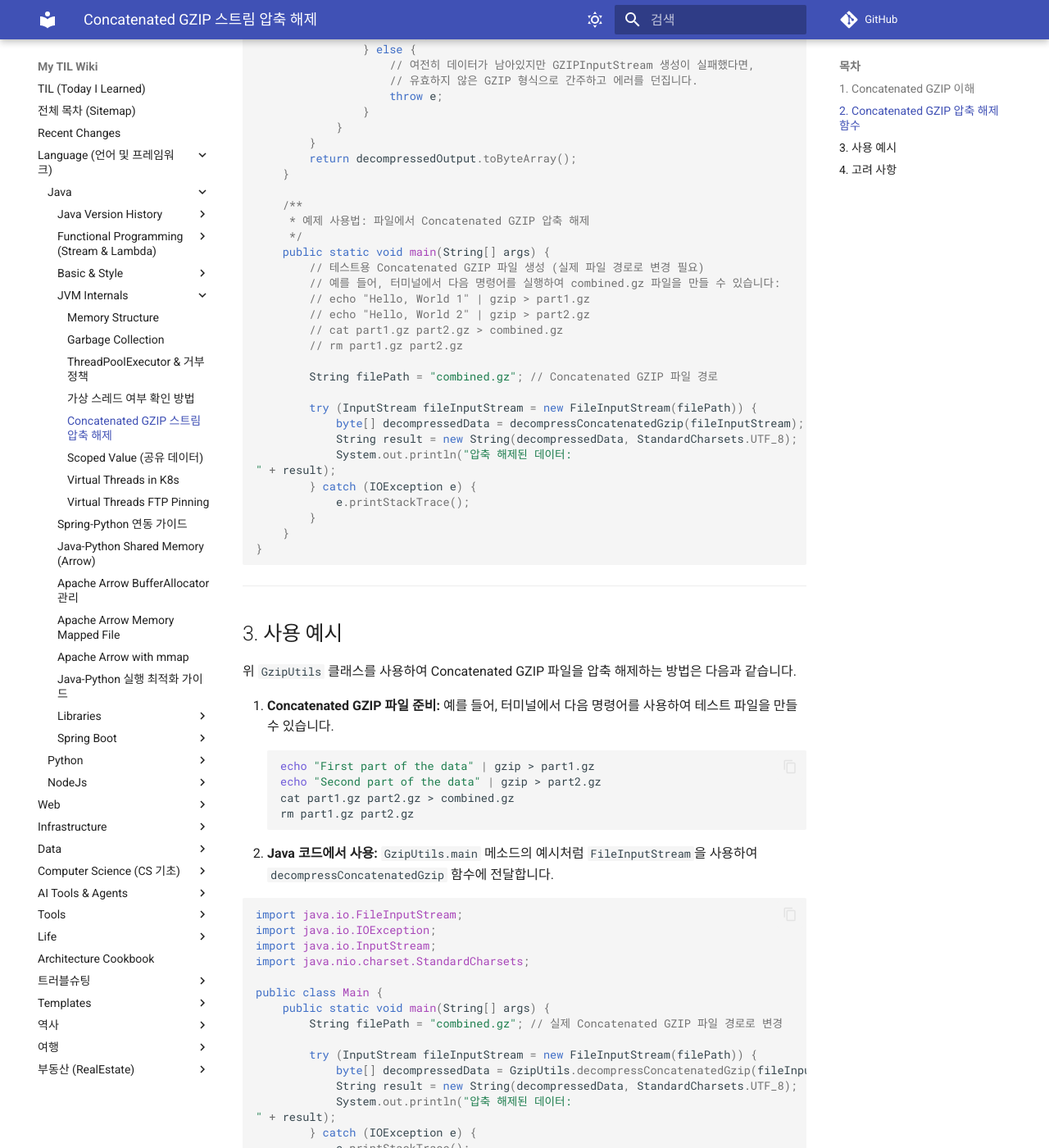
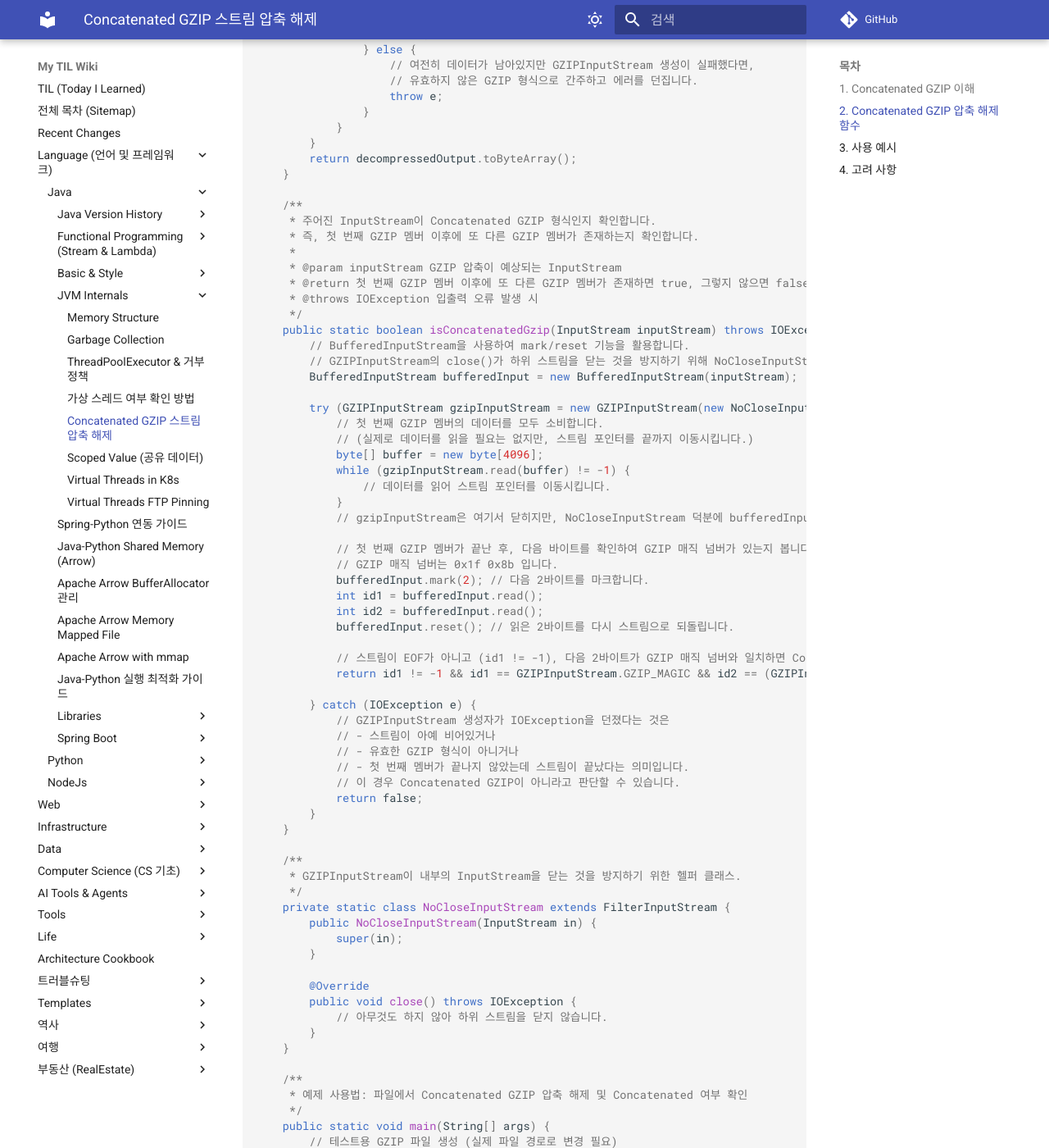
Before and after one commit to DevDooly/TIL, an MkDocs documentation site: the page built from docs/Language/Java/Concatenated_Gzip_Decompression.md, in a window 1280 px wide and 1400 px high, scrolled down 1811 px. Shown: the whole window at 82% size. Built offline with MkDocs 1.6.1 and Material for MkDocs 9.7.7, drawn with Linux system fonts in a browser that asks for light colours; comment, search, counter and statistics services are not loaded; some of the changed text lies outside the part shown.

Commit message:
docs: Java Concatenated GZIP 압축 해제 및 검사 메서드 업데이트

````diff
--- a/docs/Language/Java/Concatenated_Gzip_Decompression.md
+++ b/docs/Language/Java/Concatenated_Gzip_Decompression.md
@@ -82,26 +82,99 @@ public class GzipUtils {
     }
 
     /**
-     * 예제 사용법: 파일에서 Concatenated GZIP 압축 해제
+     * 주어진 InputStream이 Concatenated GZIP 형식인지 확인합니다.
+     * 즉, 첫 번째 GZIP 멤버 이후에 또 다른 GZIP 멤버가 존재하는지 확인합니다.
+     *
+     * @param inputStream GZIP 압축이 예상되는 InputStream
+     * @return 첫 번째 GZIP 멤버 이후에 또 다른 GZIP 멤버가 존재하면 true, 그렇지 않으면 false
+     * @throws IOException 입출력 오류 발생 시
+     */
+    public static boolean isConcatenatedGzip(InputStream inputStream) throws IOException {
+        // BufferedInputStream을 사용하여 mark/reset 기능을 활용합니다.
+        // GZIPInputStream의 close()가 하위 스트림을 닫는 것을 방지하기 위해 NoCloseInputStream으로 래핑합니다.
+        BufferedInputStream bufferedInput = new BufferedInputStream(inputStream);
+
+        try (GZIPInputStream gzipInputStream = new GZIPInputStream(new NoCloseInputStream(bufferedInput))) {
+            // 첫 번째 GZIP 멤버의 데이터를 모두 소비합니다.
+            // (실제로 데이터를 읽을 필요는 없지만, 스트림 포인터를 끝까지 이동시킵니다.)
+            byte[] buffer = new byte[4096];
+            while (gzipInputStream.read(buffer) != -1) {
+                // 데이터를 읽어 스트림 포인터를 이동시킵니다.
+            }
+            // gzipInputStream은 여기서 닫히지만, NoCloseInputStream 덕분에 bufferedInput은 열려 있습니다.
+
+            // 첫 번째 GZIP 멤버가 끝난 후, 다음 바이트를 확인하여 GZIP 매직 넘버가 있는지 봅니다.
+            // GZIP 매직 넘버는 0x1f 0x8b 입니다.
+            bufferedInput.mark(2); // 다음 2바이트를 마크합니다.
+            int id1 = bufferedInput.read();
+            int id2 = bufferedInput.read();
+            bufferedInput.reset(); // 읽은 2바이트를 다시 스트림으로 되돌립니다.
+
+            // 스트림이 EOF가 아니고 (id1 != -1), 다음 2바이트가 GZIP 매직 넘버와 일치하면 Concatenated GZIP입니다.
+            return id1 != -1 && id1 == GZIPInputStream.GZIP_MAGIC && id2 == (GZIPInputStream.GZIP_MAGIC >>> 8);
+
+        } catch (IOException e) {
+            // GZIPInputStream 생성자가 IOException을 던졌다는 것은
+            // - 스트림이 아예 비어있거나
+            // - 유효한 GZIP 형식이 아니거나
+            // - 첫 번째 멤버가 끝나지 않았는데 스트림이 끝났다는 의미입니다.
+            // 이 경우 Concatenated GZIP이 아니라고 판단할 수 있습니다.
+            return false;
+        }
+    }
+
+    /**
+     * GZIPInputStream이 내부의 InputStream을 닫는 것을 방지하기 위한 헬퍼 클래스.
+     */
+    private static class NoCloseInputStream extends FilterInputStream {
+        public NoCloseInputStream(InputStream in) {
+            super(in);
+        }
+
+        @Override
+        public void close() throws IOException {
+            // 아무것도 하지 않아 하위 스트림을 닫지 않습니다.
+        }
+    }
+
+    /**
+     * 예제 사용법: 파일에서 Concatenated GZIP 압축 해제 및 Concatenated 여부 확인
      */
     public static void main(String[] args) {
-        // 테스트용 Concatenated GZIP 파일 생성 (실제 파일 경로로 변경 필요)
-        // 예를 들어, 터미널에서 다음 명령어를 실행하여 combined.gz 파일을 만들 수 있습니다:
-        // echo "Hello, World 1" | gzip > part1.gz
-        // echo "Hello, World 2" | gzip > part2.gz
-        // cat part1.gz part2.gz > combined.gz
-        // rm part1.gz part2.gz
+        // 테스트용 GZIP 파일 생성 (실제 파일 경로로 변경 필요)
+        // 1. 단일 GZIP 파일 생성:
+        //    echo "Single Gzip Content" | gzip > single.gz
+        // 2. Concatenated GZIP 파일 생성:
+        //    echo "First part of the data" | gzip > part1.gz
+        //    echo "Second part of the data" | gzip > part2.gz
+        //    cat part1.gz part2.gz > combined.gz
+        //    rm part1.gz part2.gz
 
-        String filePath = "combined.gz"; // Concatenated GZIP 파일 경로
+        String singleGzipPath = "single.gz"; // 단일 GZIP 파일 경로
+        String concatenatedGzipPath = "combined.gz"; // Concatenated GZIP 파일 경로
 
-        try (InputStream fileInputStream = new FileInputStream(filePath)) {
+        System.out.println("--- Concatenated GZIP 압축 해제 테스트 ---");
+        try (InputStream fileInputStream = new FileInputStream(concatenatedGzipPath)) {
             byte[] decompressedData = decompressConcatenatedGzip(fileInputStream);
             String result = new String(decompressedData, StandardCharsets.UTF_8);
-            System.out.println("압축 해제된 데이터:
-" + result);
+            System.out.println(concatenatedGzipPath + " 압축 해제된 데이터:\n" + result);
         } catch (IOException e) {
-            e.printStackTrace();
+            System.err.println(concatenatedGzipPath + " 압축 해제 중 에러: " + e.getMessage());
         }
+
+        System.out.println("\n--- Concatenated GZIP 여부 확인 테스트 ---");
+        try (InputStream singleGzipStream = new FileInputStream(singleGzipPath)) {
+            System.out.println(singleGzipPath + "은 Concatenated GZIP인가? " + isConcatenatedGzip(singleGzipStream));
+        } catch (IOException e) {
+            System.err.println(singleGzipPath + " 확인 중 에러: " + e.getMessage());
+        }
+
+        try (InputStream concatenatedGzipStream = new FileInputStream(concatenatedGzipPath)) {
+            System.out.println(concatenatedGzipPath + "은 Concatenated GZIP인가? " + isConcatenatedGzip(concatenatedGzipStream));
+        } catch (IOException e) {
+            System.err.println(concatenatedGzipPath + " 확인 중 에러: " + e.getMessage());
+        }
+    }
     }
 }
 ```
````
